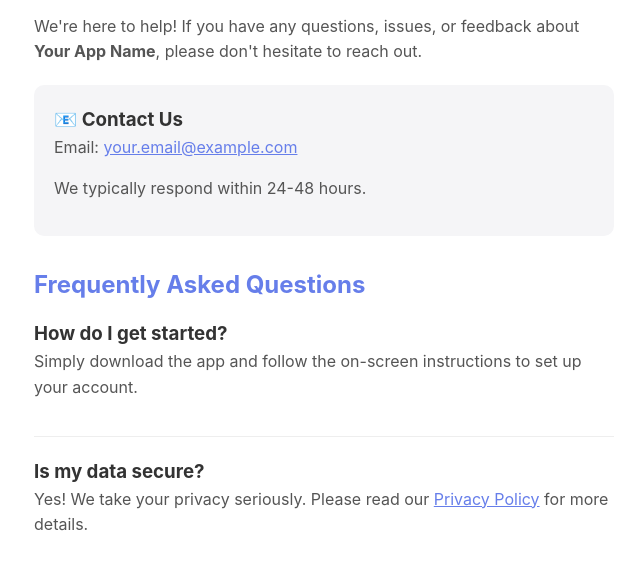
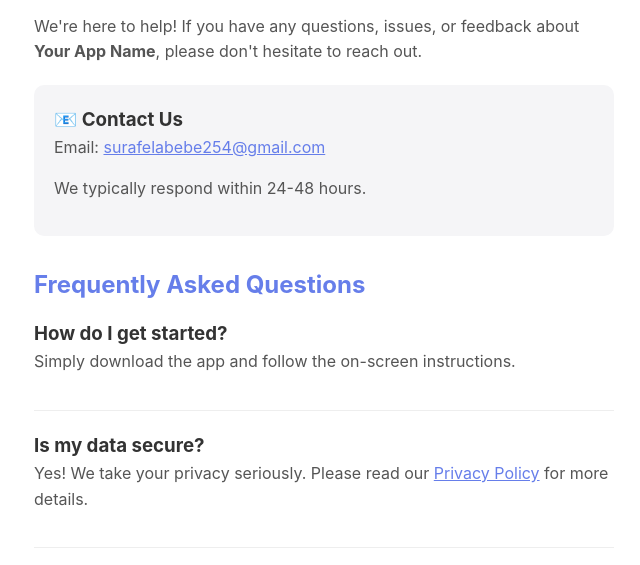
Before and after one commit to Surafelgit/dailyList, a plain HTML site: page support.html in a window 1280 px wide. Shown: the part 193-758 px from the top of the page, without its empty margins (316-956 px from the left). Drawn offline with Linux system fonts and the light colour scheme.

Commit message:
Update support.html

```diff
--- a/support.html
+++ b/support.html
@@ -3,7 +3,7 @@
 <head>
     <meta charset="UTF-8">
     <meta name="viewport" content="width=device-width, initial-scale=1.0">
-    <title>Support - Your App Name</title>
+    <title>DailyList - Daily ToDo List</title>
     <style>
         * {
             margin: 0;
@@ -77,7 +77,7 @@
 
             <div class="contact-box">
                 <h3>📧 Contact Us</h3>
-                <p>Email: <a href="mailto:your.email@example.com">your.email@example.com</a></p>
+                <p>Email: <a href="mailto:your.email@example.com">surafelabebe254@gmail.com</a></p>
                 <p>We typically respond within 24-48 hours.</p>
             </div>
 
@@ -85,7 +85,7 @@
 
             <div class="faq-item">
                 <h3>How do I get started?</h3>
-                <p>Simply download the app and follow the on-screen instructions to set up your account.</p>
+                <p>Simply download the app and follow the on-screen instructions.</p>
             </div>
 
             <div class="faq-item">
```
